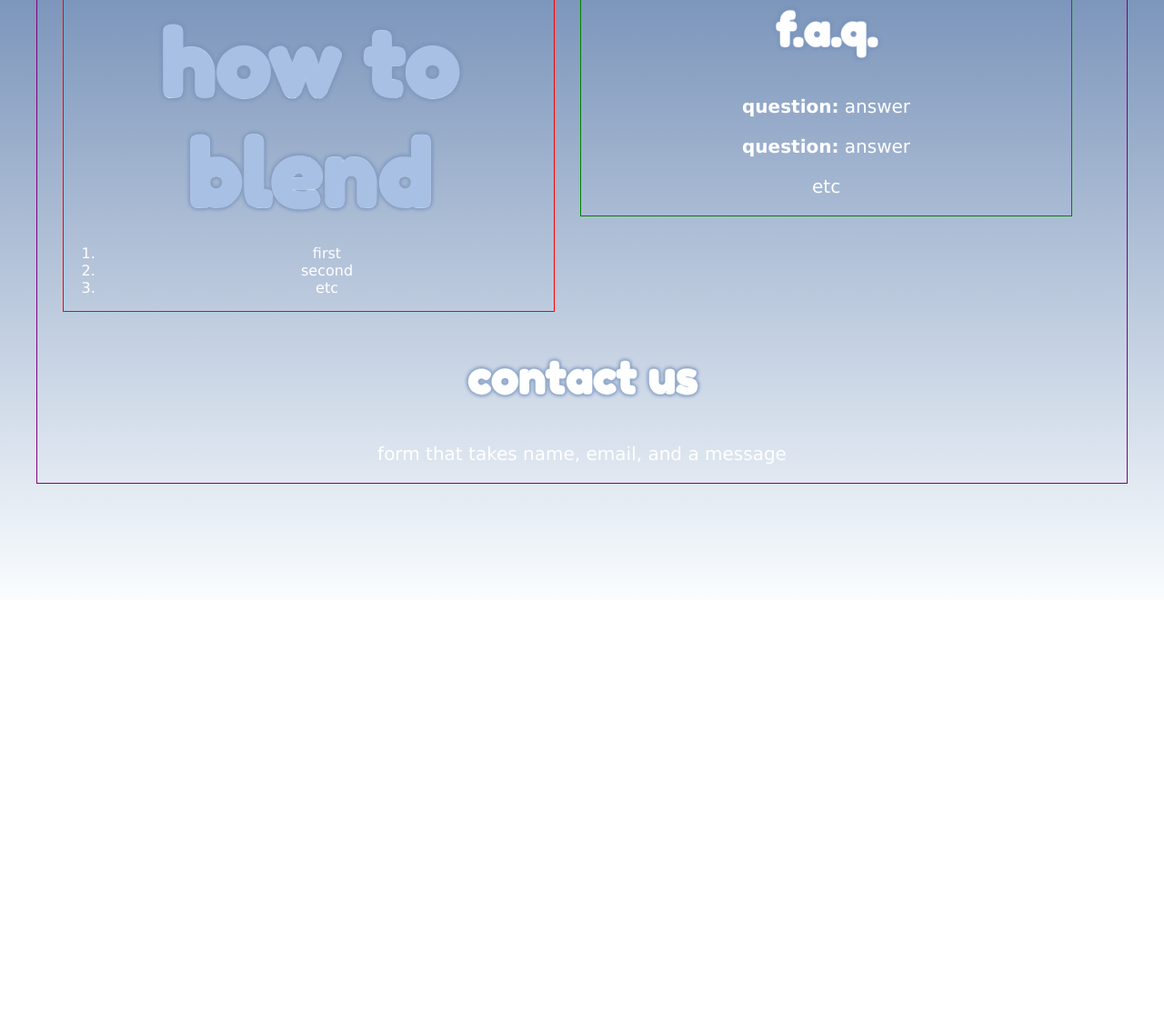
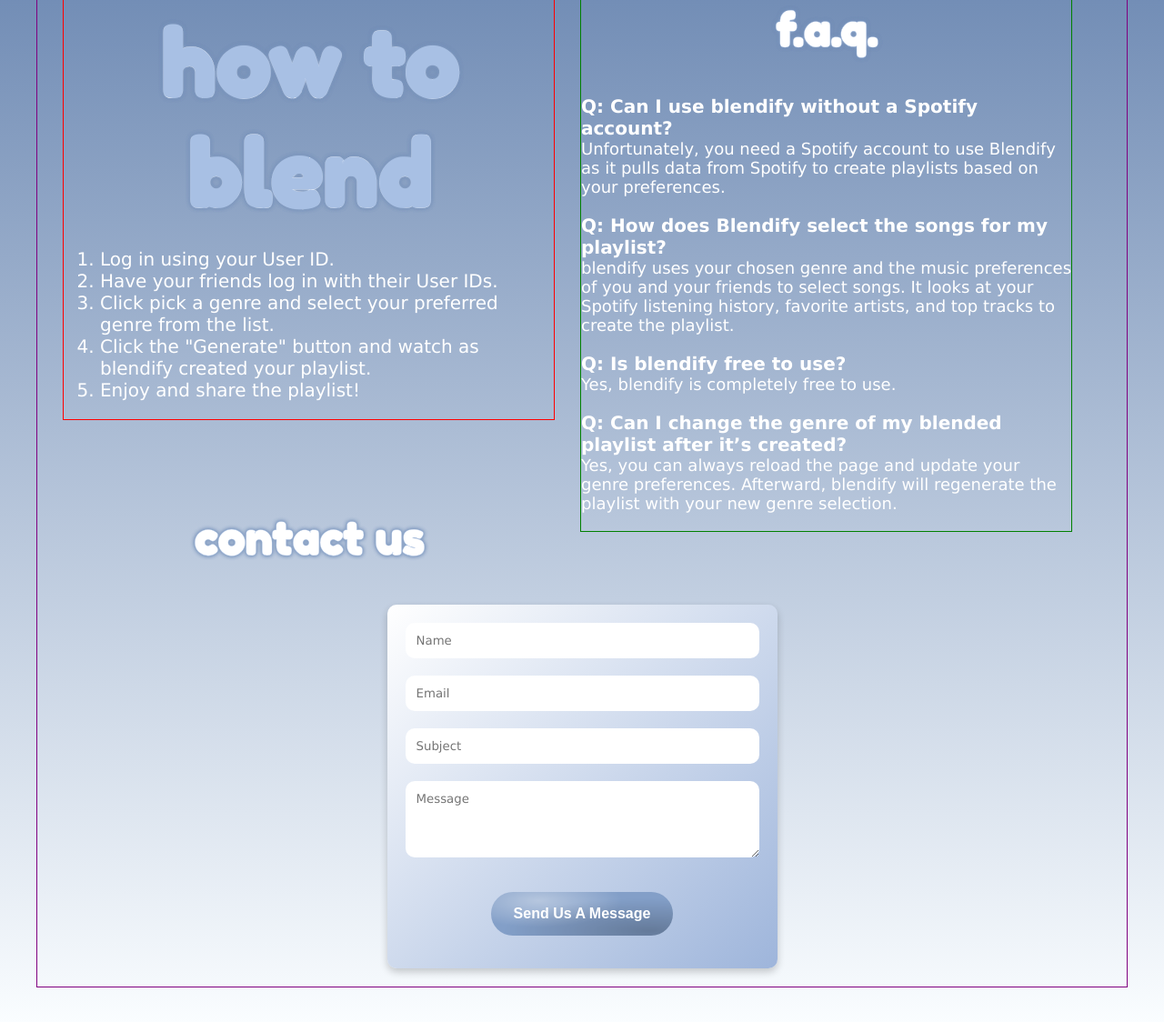
Before and after one commit to galfano25/377-final, a plain HTML site: page blendhelp.html in a window 1280 px wide. Shown: the part 140-1264 px from the top of the page at 91% size. Before the commit the page ends 800 px from the top, so only its background shows below. Drawn offline with Linux system fonts and the light colour scheme.

Commit message:
added remaining info to help page and finished up the front end, created contact form, fixed small front end things

```diff
--- a/blendhelp.html
+++ b/blendhelp.html
@@ -2,6 +2,7 @@
     <head>
         <title>blendify - help</title>
         <link rel="stylesheet" href="blendstyle.css">
+        <script src="blendjava.js" defer></script>
     </head>
     <body>
         <div id="NavBar">
@@ -15,21 +16,36 @@
         <div id="ParentBody">
             <div id="BodyLeft">
                 <h1>how to blend</h1>
-                <ol>
-                    <li>first</li>
-                    <li>second</li>
-                    <li>etc</li>
+                <ol style="text-align: left; font-size: 20px;">
+                    <li> Log in using your User ID. </li>
+                    <li> Have your friends log in with their User IDs. </li>
+                    <li> Click pick a genre and select your preferred genre from the list. </li>
+                    <li> Click the "Generate" button and watch as blendify created your playlist. </li>
+                    <li> Enjoy and share the playlist! </li>
                 </ol>
             </div>
             <div id="BodyRight">
                 <h2>f.a.q.</h2>
-                <p><b>question:</b> answer</p>
-                <p><b>question:</b> answer</p>
-                <p>etc</p>
+                <p style="text-align: left;"><b>Q: Can I use blendify without a Spotify account?</b> <br>
+                    <span style="font-size: 18px;">Unfortunately, you need a Spotify account to use Blendify as it pulls data from Spotify to create playlists based on your preferences.</span></p>
+                <p style="text-align: left;"><b>Q: How does Blendify select the songs for my playlist?</b> <br>
+                    <span style="font-size: 18px;">blendify uses your chosen genre and the music preferences of you and your friends to select songs. It looks at your Spotify listening history, favorite artists, and top tracks to create the playlist.</span></p>
+                <p style="text-align: left;"><b>Q: Is blendify free to use?</b> <br>
+                    <span style="font-size: 18px;">Yes, blendify is completely free to use.</span></p>
+                <p style="text-align: left;"><b>Q: Can I change the genre of my blended playlist after it’s created?</b> <br>
+                    <span style="font-size: 18px;">Yes, you can always reload the page and update your genre preferences. Afterward, blendify will regenerate the playlist with your new genre selection.</span></p>
             </div>
             <div id="ContactForm">
-                <h2>contact us</h2>
-                <p>form that takes name, email, and a message</p>
+                <h2 style="margin-top: 100px;"> contact us </h2>
+                <div class="ContactUs">
+                    <form id="contactForm">
+                        <input type="text" id="contactName" name="contactName" placeholder="Name" required><br>
+                        <input type="email" id="contactEmail" name="contactEmail" placeholder="Email" required><br>
+                        <input type="text" id="contactSubject" name="contactSubject" placeholder="Subject" required><br>
+                        <textarea id="contactText" name="contactText" rows="4" cols="50" placeholder="Message" required></textarea><br><br>
+                        <input type="submit" value="Send Us A Message">
+                    </form>
+                </div>
             </div>
         </div>
     </body>
--- a/blendjava.js
+++ b/blendjava.js
@@ -20,6 +20,7 @@
   };
 
   button.style.backgroundColor = genreColors[chosenGenre] || "#898989";
+  button.style.color = "white";
 }
 
 function getUserID() {
--- a/blendstyle.css
+++ b/blendstyle.css
@@ -115,7 +115,56 @@
 
 /*css specfiic to the help page*/
 #ContactForm {
-    text-align: center;}
+    text-align: center;
+}
+
+.ContactUs {
+    width:fit-content;
+    padding: 20px;
+    margin: 20px auto;
+    background: linear-gradient(to bottom right, #ffffffff, #9eb5db);
+    border-radius: 10px;
+    box-shadow: 0 4px 8px rgba(0, 0, 0, 0.2);
+}
+
+.ContactUs input[type=text], textarea ,input[type=email] {
+    width: 100%;
+    padding: 12px;
+    background: #fff;
+	justify-content: center;
+	display: flex;
+	border: none;
+	outline: none;
+	border-radius: 10px;
+    font-family: Verdana, Geneva, Tahoma, sans-serif;
+}
+
+.ContactUs form input[type=submit] {
+    color: #ffffff;
+    padding: 15px 25px;
+    border-radius: 100px;
+    background-color: #839fc8;
+    background-image: radial-gradient(93% 87% at 87% 89%, rgba(0, 0, 0, 0.23) 0%, transparent 86.18%), radial-gradient(66% 87% at 26% 20%, rgba(255, 255, 255, 0.41) 0%, rgba(255, 255, 255, 0) 69.79%, rgba(255, 255, 255, 0) 100%);
+    font-weight: bold;
+    font-size: 16px;
+
+    border: 0;
+
+    user-select: none;
+    -webkit-user-select: none;
+    touch-action: manipulation;
+
+    cursor: pointer;
+    transition: transform 0.4s cubic-bezier(0.25, 1, 0.5, 1), background-color 0.3s ease;
+}
+
+.ContactUs form input[type="submit"]:not([disabled]):focus {
+    box-shadow: 0 0 .25rem rgba(0, 0, 0, 0.5), -.125rem -.125rem 1rem rgba(172, 216, 255, 0.5), .125rem .125rem 1rem rgba(255, 255, 255, 0.5);
+}
+
+.ContactUs form input[type="submit"]:not([disabled]):hover {
+    box-shadow: 0 0 .25rem rgba(0, 0, 0, 0.5), -.125rem -.125rem 1rem rgba(124, 194, 255, 0.5), .125rem .125rem 1rem rgba(255, 255, 255, 0.5);
+}
 
 /* pick a genre dropdown menu */
 .PickGenre {
@@ -181,7 +230,7 @@
     color: #fff;
     padding: 15px 25px;
     border-radius: 100px;
-    background-color: #4d71a7;
+    background-color: #839fc8;
     background-image: radial-gradient(93% 87% at 87% 89%, rgba(0, 0, 0, 0.23) 0%, transparent 86.18%), radial-gradient(66% 87% at 26% 20%, rgba(255, 255, 255, 0.41) 0%, rgba(255, 255, 255, 0) 69.79%, rgba(255, 255, 255, 0) 100%);
     box-shadow: 2px 19px 31px rgba(0, 0, 0, 0.2);
     font-weight: bold;
```
